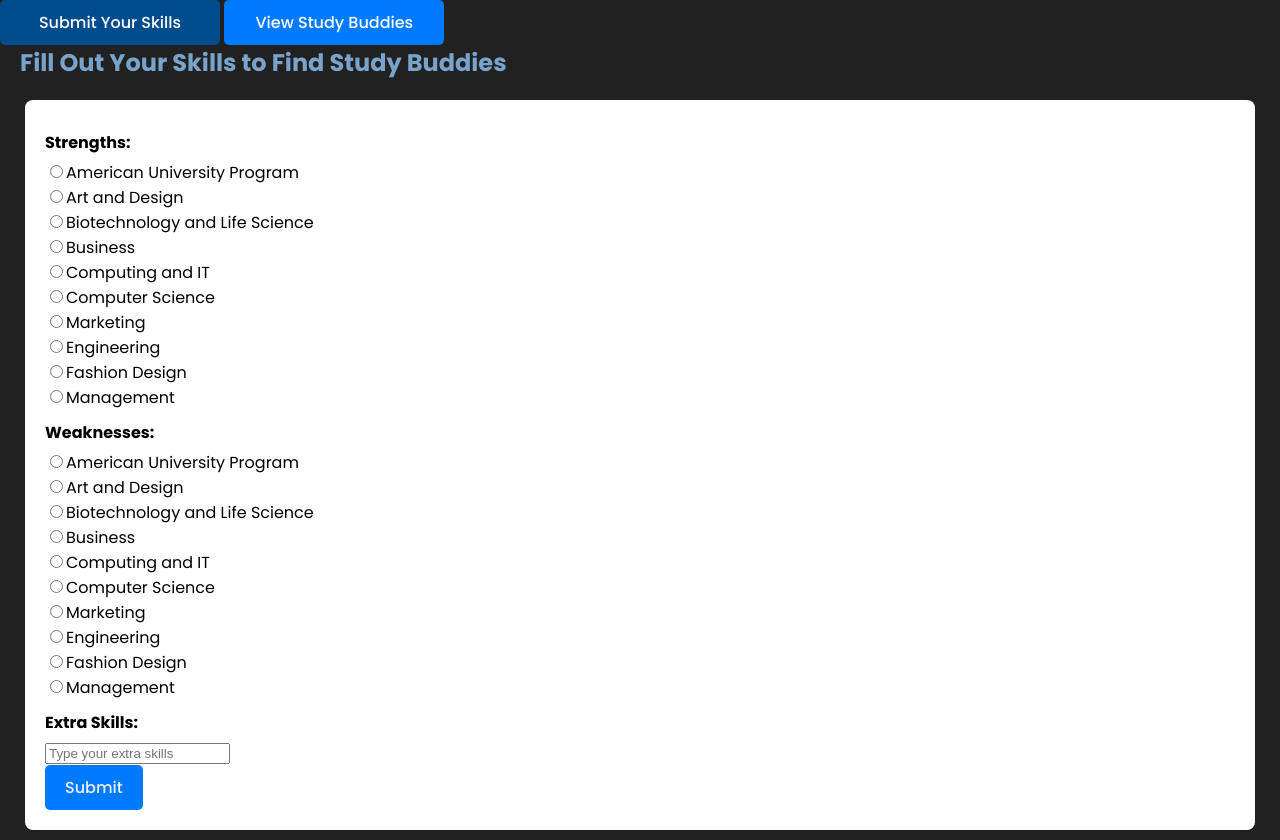
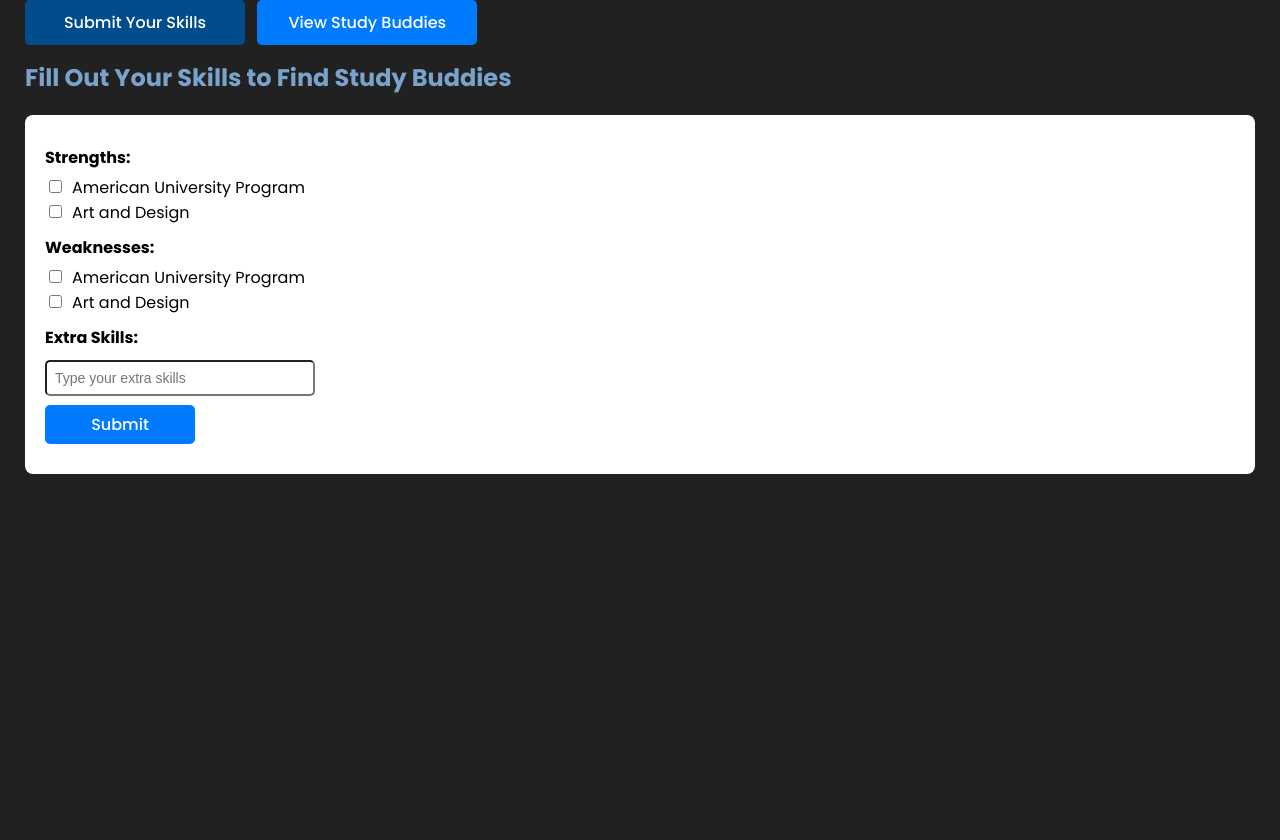
Before and after one commit to soohong-26/EduBuddy, a PHP site: page /submit_skills.php in a window 1280 px wide. Shown: the part 150-990 px from the top of the page. After the commit the page ends 624 px from the top, so only its background shows below. Run offline with PHP 8.4, Linux system fonts and the light colour scheme; the visitor is signed in with stand-in values (Sample User, id 1).

Commit message:
Minor Fixes for UI and system

```diff
--- a/submit_skills.php
+++ b/submit_skills.php
@@ -1,31 +1,29 @@
 <?php
 require 'database.php'; // Include the database connection
 
-// Ensure the user is logged in
 if (!isset($_SESSION['username'])) {
-    header('Location: login.php');
+    header('Location: login.php'); // Redirect if not logged in
     exit;
 }
 
 $username = $_SESSION['username']; // Fetch the logged-in user's username
 
-// Handle form submission
 if ($_SERVER['REQUEST_METHOD'] == 'POST') {
-    $strengths = isset($_POST['strengths']) ? htmlspecialchars($_POST['strengths']) : '';
-    $weaknesses = isset($_POST['weaknesses']) ? htmlspecialchars($_POST['weaknesses']) : '';
+    $strengths = isset($_POST['strengths']) ? implode(',', $_POST['strengths']) : ''; // Convert array to string
+    $weaknesses = isset($_POST['weaknesses']) ? implode(',', $_POST['weaknesses']) : ''; // Convert array to string
     $extra_skills = htmlspecialchars($_POST['extra_skills']);
 
-    // Insert data into the skills table or update existing entries
     $sql = "INSERT INTO skills (username, strengths, weaknesses, extra_skills) VALUES (?, ?, ?, ?)
-            ON DUPLICATE KEY UPDATE strengths = ?, weaknesses = ?, extra_skills = ?";
+            ON DUPLICATE KEY UPDATE strengths = VALUES(strengths), weaknesses = VALUES(weaknesses), extra_skills = VALUES(extra_skills)";
     $stmt = $conn->prepare($sql);
-    $stmt->bind_param("sssssss", $username, $strengths, $weaknesses, $extra_skills, $strengths, $weaknesses, $extra_skills);
-    $stmt->execute();
+    $stmt->bind_param("ssss", $username, $strengths, $weaknesses, $extra_skills);
+    if ($stmt->execute()) {
+        header("Location: find_buddies.php"); // Redirect to find buddies page on successful insertion
+        exit;
+    } else {
+        echo "SQL Error: " . $stmt->error; // Display SQL errors if any
+    }
     $stmt->close();
-
-    // Redirect to the search results page
-    header("Location: find_buddies.php");
-    exit;
 }
 ?>
 
@@ -47,7 +45,7 @@ if ($_SERVER['REQUEST_METHOD'] == 'POST') {
         .title-page {
             color: #7AA3CC;
             font-family: "Poppins", sans-serif;
-            margin: 0 0 20px 20px;
+            margin: 0 0 20px 25px;
         }
 
         /* Form Submission */
@@ -126,18 +124,18 @@ if ($_SERVER['REQUEST_METHOD'] == 'POST') {
         /* Extra Skills */
         .extra-skills-placeholder {
             width: 250px;
-            padding: 5px;
+            padding: 8px 8px 8px 8px;
             margin: 5px 0 5px 0;
             border-radius: 5px;
             background: rgba(255, 255, 255, 0.2);
             color: var(--text);
-            font-size: 16px;
+            font-size: 14px;
         }
 
         .extra-skills-button {
             width: 150px;
-            padding: 10px;
-            margin: 10px 0 10px 0;
+            padding: 7px;
+            margin: 4px 0 10px 0;
             border-radius: 5px;
             color: white;
             font-size: 16px;
@@ -161,6 +159,7 @@ if ($_SERVER['REQUEST_METHOD'] == 'POST') {
             display: inline-block;
             width: 200px;
             padding: 10px;
+            margin: 0 8px 0 0;
             background-color: #007BFF;
             color: white;
             text-align: center;
@@ -174,9 +173,13 @@ if ($_SERVER['REQUEST_METHOD'] == 'POST') {
             background-color: #0056b3;
         }
 
-        /* Active Button Styling */
         .active-button {
-            background-color: #004C8C; /* Darker shade for the active page */
+            background-color: #004C8C;
+        }
+
+        /* Button Container */
+        .button-container {
+            margin: 0 0 15px 25px;
         }
     </style>
 </head>
@@ -185,7 +188,7 @@ if ($_SERVER['REQUEST_METHOD'] == 'POST') {
     <?php include 'header.php'; ?>
 
     <!-- Navigation Buttons -->
-    <div>
+    <div class="button-container">
         <a href="submit_skills.php" class="toggle-button <?php echo basename(__FILE__) == 'submit_skills.php' ? 'active-button' : ''; ?>">Submit Your Skills</a>
         <a href="find_buddies.php" class="toggle-button <?php echo basename(__FILE__) == 'find_buddies.php' ? 'active-button' : ''; ?>">View Study Buddies</a>
     </div>
@@ -196,38 +199,24 @@ if ($_SERVER['REQUEST_METHOD'] == 'POST') {
         <div>
             <label>Strengths:</label>
             <div>
-            <input type="radio" name="strengths" value="American University Program">American University Program <br>
-            <input type="radio" name="strengths" value="Art and Design">Art and Design <br>
-            <input type="radio" name="strengths" value="Biotechnology and Life Science">Biotechnology and Life Science <br>
-            <input type="radio" name="strengths" value="Business">Business <br>
-            <input type="radio" name="strengths" value="Computing and IT">Computing and IT <br>
-            <input type="radio" name="strengths" value="Computer Science">Computer Science <br>
-            <input type="radio" name="strengths" value="Marketing">Marketing <br>
-            <input type="radio" name="strengths" value="Engineering">Engineering <br>
-            <input type="radio" name="strengths" value="Fashion Design">Fashion Design <br>
-            <input type="radio" name="strengths" value="Management">Management <br>
+            <input type="checkbox" name="strengths[]" value="American University Program">American University Program<br>
+            <input type="checkbox" name="strengths[]" value="Art and Design">Art and Design<br>
+            <!-- Add more checkboxes as needed -->
             </div>
         </div>
         <div>
             <label>Weaknesses:</label>
             <div>
-            <input type="radio" name="weaknesses" value="American University Program">American University Program <br>
-            <input type="radio" name="weaknesses" value="Art and Design">Art and Design <br>
-            <input type="radio" name="weaknesses" value="Biotechnology and Life Science">Biotechnology and Life Science <br>
-            <input type="radio" name="weaknesses" value="Business">Business <br>
-            <input type="radio" name="weaknesses" value="Computing and IT">Computing and IT <br>
-            <input type="radio" name="weaknesses" value="Computer Science">Computer Science <br>
-            <input type="radio" name="weaknesses" value="Marketing">Marketing <br>
-            <input type="radio" name="weaknesses" value="Engineering">Engineering <br>
-            <input type="radio" name="weaknesses" value="Fashion Design">Fashion Design <br>
-            <input type="radio" name="weaknesses" value="Management">Management <br>
+            <input type="checkbox" name="weaknesses[]" value="American University Program">American University Program<br>
+            <input type="checkbox" name="weaknesses[]" value="Art and Design">Art and Design<br>
+            <!-- Add more checkboxes as needed -->
             </div>
         </div>
         <div>
             <label>Extra Skills:</label>
-            <input type="text" name="extra_skills" placeholder="Type your extra skills">
+            <input type="text" name="extra_skills" placeholder="Type your extra skills" class="extra-skills-placeholder">
         </div>
-        <button type="submit">Submit</button>
+        <button type="submit" class="extra-skills-button">Submit</button>
     </form>
 </body>
 </html>
```
Also changed, not shown: find_buddies.php (+26 -21 lines), README.md.
